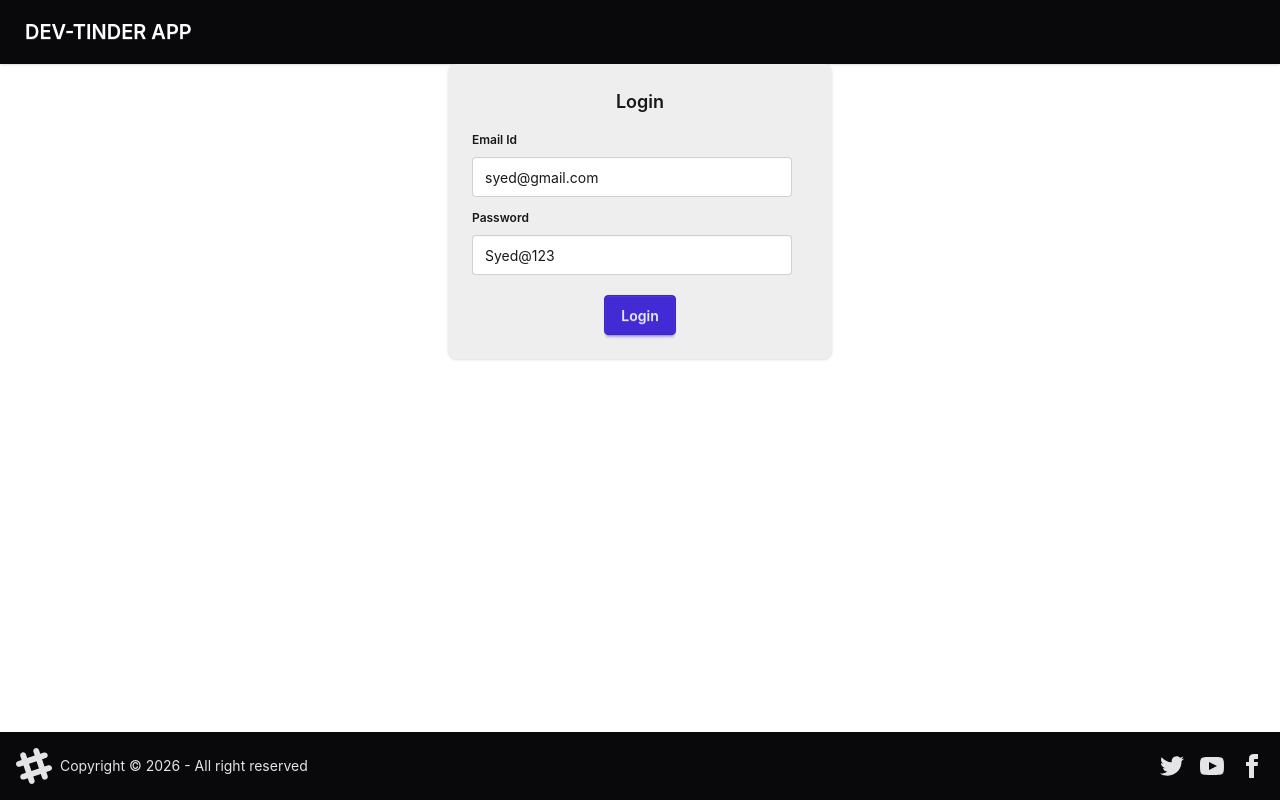
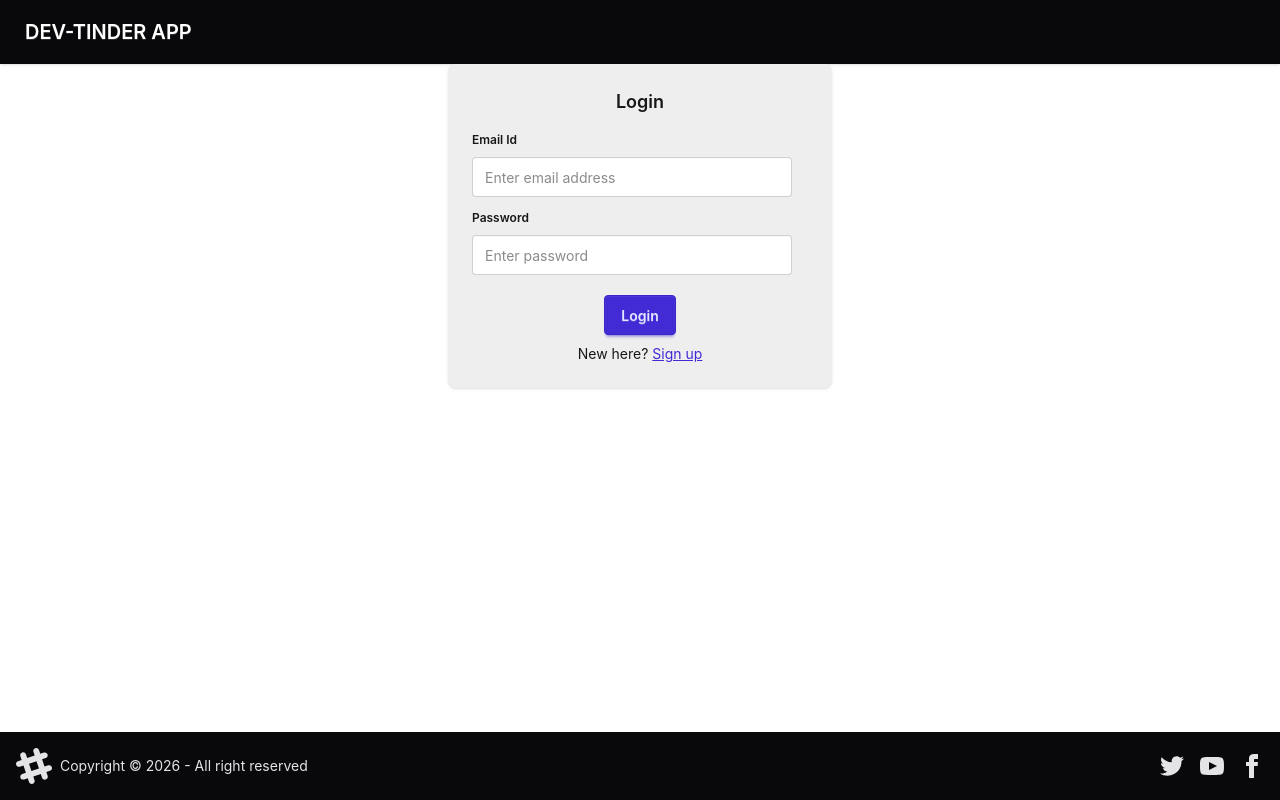
Before and after one commit to syedeliyaz1993-collab/MERN-DevTinderUI, a React (Vite) app: page /login in a window 1280 px wide. Built offline with nearby package versions, Linux system fonts and the light colour scheme; no server answers.

Commit message:
Signup & E2E Namaste NodeJs MERN Stack App completed

```diff
--- a/src/Login.jsx
+++ b/src/Login.jsx
@@ -6,49 +6,112 @@ import { useNavigate } from "react-router-dom";
 import { BASE_URL } from "./utils/constants";
 
 const LoginComp = () => {
-
-    const [emailId, setEmailId] = useState("syed@gmail.com");
-    const [password, setPassword] = useState("Syed@123");
+    const [isSignup, setIsSignup] = useState(false);
+    const [firstName, setFirstName] = useState("");
+    const [lastName, setLastName] = useState("");
+    const [emailId, setEmailId] = useState("");
+    const [password, setPassword] = useState("");
     const [error, setError] = useState("");
+    const [message, setMessage] = useState("");
+    const [isSubmitting, setIsSubmitting] = useState(false);
     //useDispatch for storing data in redux
     const dispatch = useDispatch();
     const navigate = useNavigate();
 
     const handleLoginHandler = async () => {
         try {
-            const apiRes = await axios.post( BASE_URL + "/login", {
-                emailId, password
-            }, {withCredentials : true});
-            console.log('APIRES', apiRes);
+            const apiRes = await axios.post(BASE_URL + "/login", {
+                emailId,
+                password,
+            }, { withCredentials: true });
             dispatch(addUser(apiRes.data?.data ?? apiRes.data));
-            return navigate('/feed')
+            navigate('/feed');
         } catch (err) {
-            console.log(err)
-            setError(err.response?.data?.message)
+            setError(err.response?.data?.message ?? err.message);
         }
+    };
 
+    const handleSignupHandler = async () => {
+        try {
+            await axios.post(BASE_URL + "/signUp", {
+                firstName,
+                lastName,
+                emailId,
+                password,
+            });
+            setIsSignup(false);
+            setPassword("");
+            setError("");
+            setMessage("Account created successfully. Please log in.");
+        } catch (err) {
+            setError(err.response?.data?.message ?? err.message);
+        }
+    };
+
+    const handleSubmit = async (event) => {
+        event.preventDefault();
+        setError("");
+        setMessage("");
+        setIsSubmitting(true);
+        try {
+            if (isSignup) {
+                await handleSignupHandler();
+            } else {
+                await handleLoginHandler();
+            }
+        } finally {
+            setIsSubmitting(false);
+        }
     }
 
     return (
         <div className=" flex justify-center">
             <div className="card bg-base-300 w-96 shadow-sm">
                 <div className="card-body">
-                    <h2 className="card-title flex justify-center">Login</h2>
-                    <div>
+                    <h2 className="card-title flex justify-center">{isSignup ? "Sign Up" : "Login"}</h2>
+                    <form onSubmit={handleSubmit}>
+                        {isSignup && <>
+                            <fieldset className="fieldset">
+                                <legend className="fieldset-legend">First Name</legend>
+                                <input type="text" className="input" placeholder="Enter first name" value={firstName} onChange={(e) => setFirstName(e.target.value)} required />
+                            </fieldset>
+
+                            <fieldset className="fieldset">
+                                <legend className="fieldset-legend">Last Name</legend>
+                                <input type="text" className="input" placeholder="Enter last name" value={lastName} onChange={(e) => setLastName(e.target.value)} required />
+                            </fieldset>
+                        </>}
                         <fieldset className="fieldset">
                             <legend className="fieldset-legend">Email Id</legend>
-                            <input type="text" className="input" placeholder="Enter email-Id here" value={emailId} onChange={(e) => setEmailId(e.target.value)}/>
+                            <input type="email" className="input" placeholder="Enter email address" value={emailId} onChange={(e) => setEmailId(e.target.value)} required />
                         </fieldset>
 
                         <fieldset className="fieldset">
                             <legend className="fieldset-legend">Password</legend>
-                            <input type="text" className="input" placeholder="Enter password here" value={password} onChange={(e) => setPassword(e.target.value)}/>
+                            <input type="password" className="input" placeholder="Enter password" value={password} onChange={(e) => setPassword(e.target.value)} required />
                         </fieldset>
-                    </div>
-                    <p className="text-red-500">{error}</p>
-                    <div className="card-actions justify-center">
-                        <button className="btn btn-primary" onClick={handleLoginHandler}>Login</button>
-                    </div>
+                        {error && <p className="text-red-500" role="alert">{error}</p>}
+                        {message && <p className="text-success" role="status">{message}</p>}
+                        <div className="card-actions justify-center mt-4">
+                            <button className="btn btn-primary" type="submit" disabled={isSubmitting}>
+                                {isSubmitting ? "Please wait..." : isSignup ? "Create account" : "Login"}
+                            </button>
+                        </div>
+                    </form>
+                    <p className="text-center">
+                        {isSignup ? "Already have an account? " : "New here? "}
+                        <button
+                            type="button"
+                            className="link link-primary"
+                            onClick={() => {
+                                setIsSignup(!isSignup);
+                                setError("");
+                                setMessage("");
+                            }}
+                        >
+                            {isSignup ? "Log in" : "Sign up"}
+                        </button>
+                    </p>
                 </div>
             </div>
         </div>
```
Also changed, not shown: 1 other file (tests, documents, lock files or other folders).
